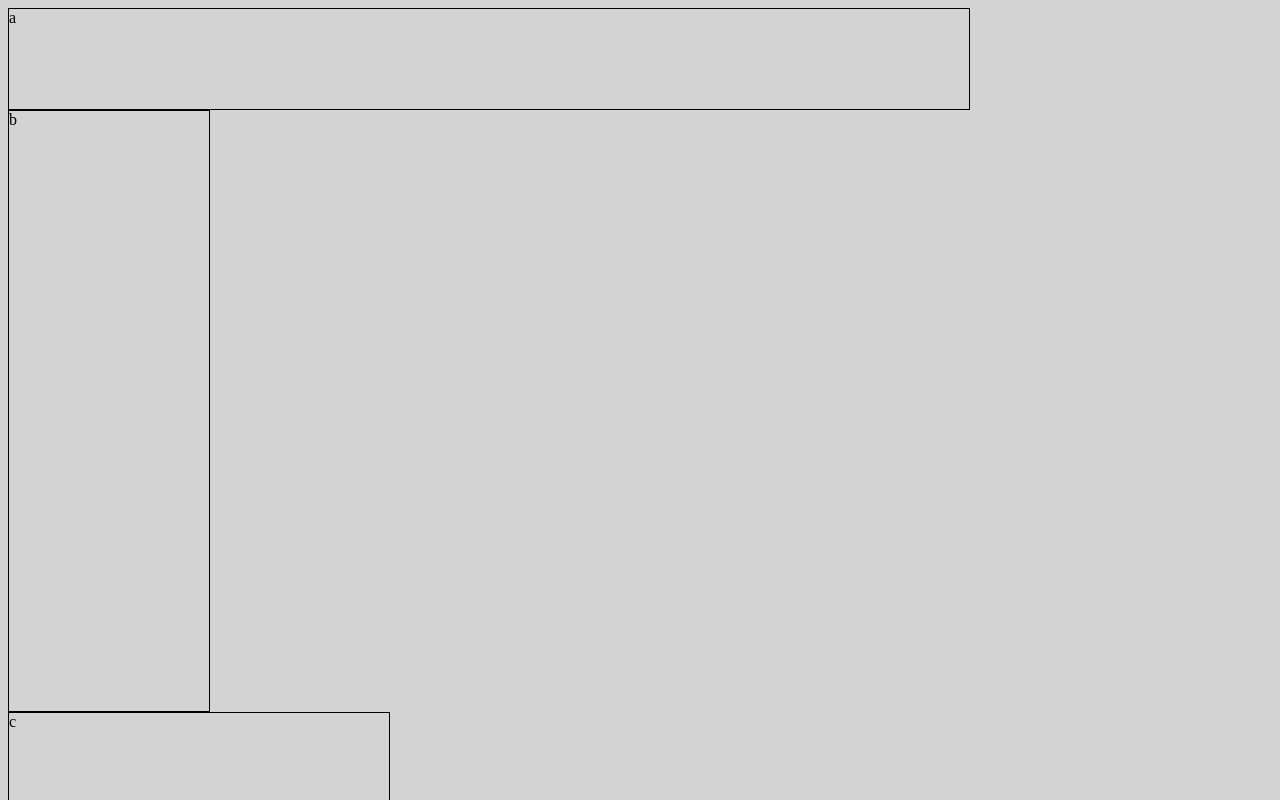
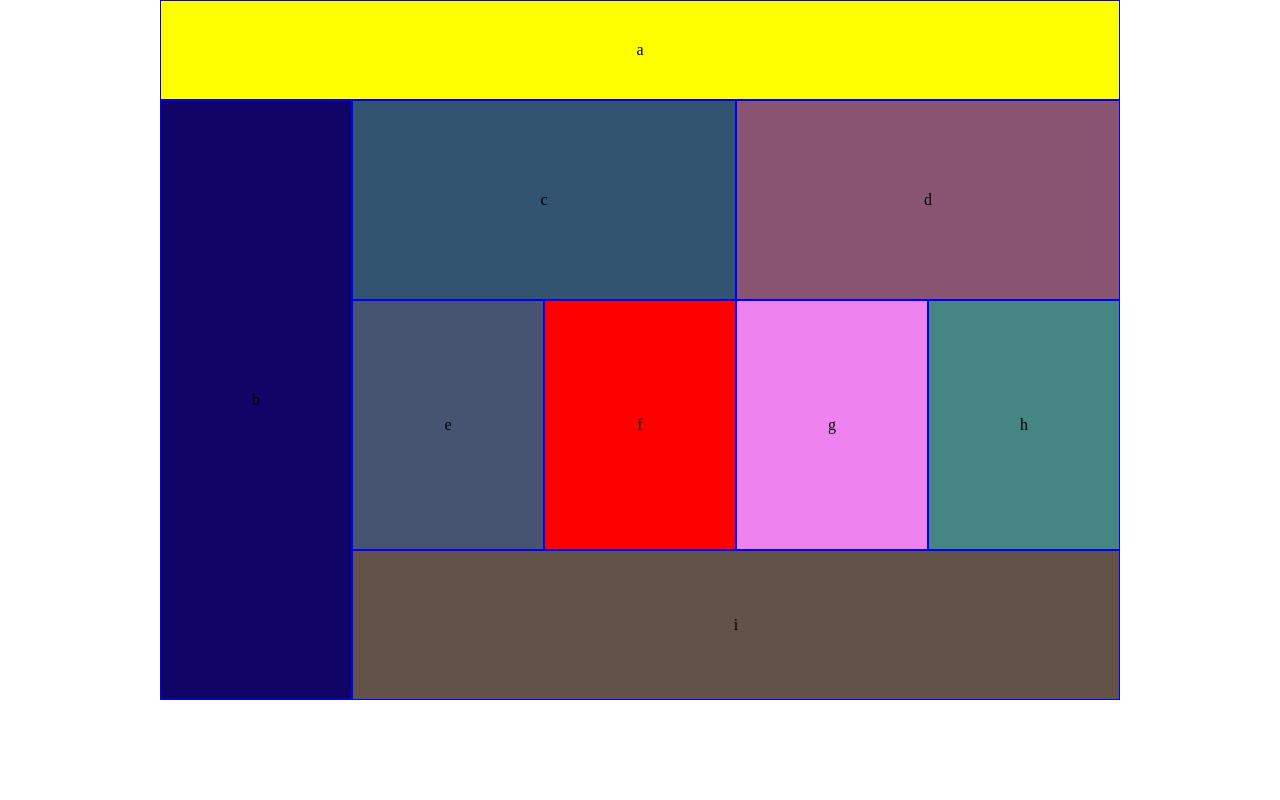
Before and after one commit to WondwosenTsige/lab-01, a plain HTML site: page index.html in a window 1280 px wide. Shown: the top 800 px of the page. Drawn offline with Linux system fonts and the light colour scheme.

Commit message:
lab 01 completed

```diff
--- /dev/null
+++ b/base.css
@@ -0,0 +1,134 @@
+*{
+    box-sizing: border-box;
+    width: 100%
+}
+
+div{
+    display: flex;
+    justify-content: center;
+    align-items: center;
+    border: solid 1px blue;
+}
+
+.a{
+    height: 75px;
+    width: 100%;
+    background-color: violet;
+}
+
+.b{
+    height: 150px;
+    width: 100%;
+    background-color: #226584;
+}
+
+.c{
+    height: 125px;
+    width: 100%;
+    background-color: #203094;
+}
+
+.d{
+    height: 150px;
+    width: 100%;
+    background-color: #434600;
+}
+
+.e{
+    height: 250px;
+    width: 50%;
+    background-color: #471584;
+    float: left;
+}
+
+.f{
+    height: 250px;
+    width: 50%;
+    background-color: #625584;
+
+}
+.g{
+    height: 250px;
+    width: 50%;
+    background-color: #226584;
+    float: left;
+}
+
+.h{
+    height: 250px;
+    width: 50%;
+    background-color: #458584;
+}
+
+.i{
+    height: 80px;
+    width: 100%;
+    background-color: #635248;
+}
+
+@media(min-width: 768px){
+
+body{
+    max-width: 960px;
+    /* box-sizing: border-box; */
+    margin: auto;
+}
+
+.a{
+    height: 100px;
+    background-color: yellow;
+
+}
+.b{
+    height: 600px;
+    width: 20%;
+    background-color: #100566;
+    float: left;
+}
+
+.c{
+    height: 200px;
+    width: 40%;
+    background-color: #325471;
+    float: left;
+}
+.d{
+    height: 200px;
+    width: 40%;
+    background-color: #895471;
+    float: left;
+
+}
+
+.e{
+    height: 250px;
+    width: 20%;
+    background-color: #475471;
+    float: left;
+
+}
+.f{
+    height: 250px;
+    width: 20%;
+    background-color: red;
+    float: left;
+
+}
+.g{
+    height: 250px;
+    width: 20%;
+    background-color: violet;
+    float: left;
+
+
+}
+.h{
+    height: 250px;
+    width: 20%;
+}
+.i{
+    height: 150px;
+    width: 80%
+
+}
+}
--- a/index.html
+++ b/index.html
@@ -3,7 +3,9 @@
 <head>
     <meta charset="UTF-8">
     <title>Document</title>
+    <link href="reset.css" rel="stylesheet">
     <link href="style.css" rel="stylesheet">
+    <link href="base.css" rel="stylesheet">
 </head>
 <body>
     <div class = "a">a</div>
--- a/style.css
+++ b/style.css
@@ -1,4 +1,4 @@
-body{
+/* body{
     background-color: lightgray;
 }
 @media only screen and (max-width: 768px){
@@ -58,4 +58,4 @@ border: 1px solid black;
     height: 250px;
     border: 1px solid black;
 
-}
+} */
```
Also changed, not shown: modules.css (added), new.css (added), 1 other file.
